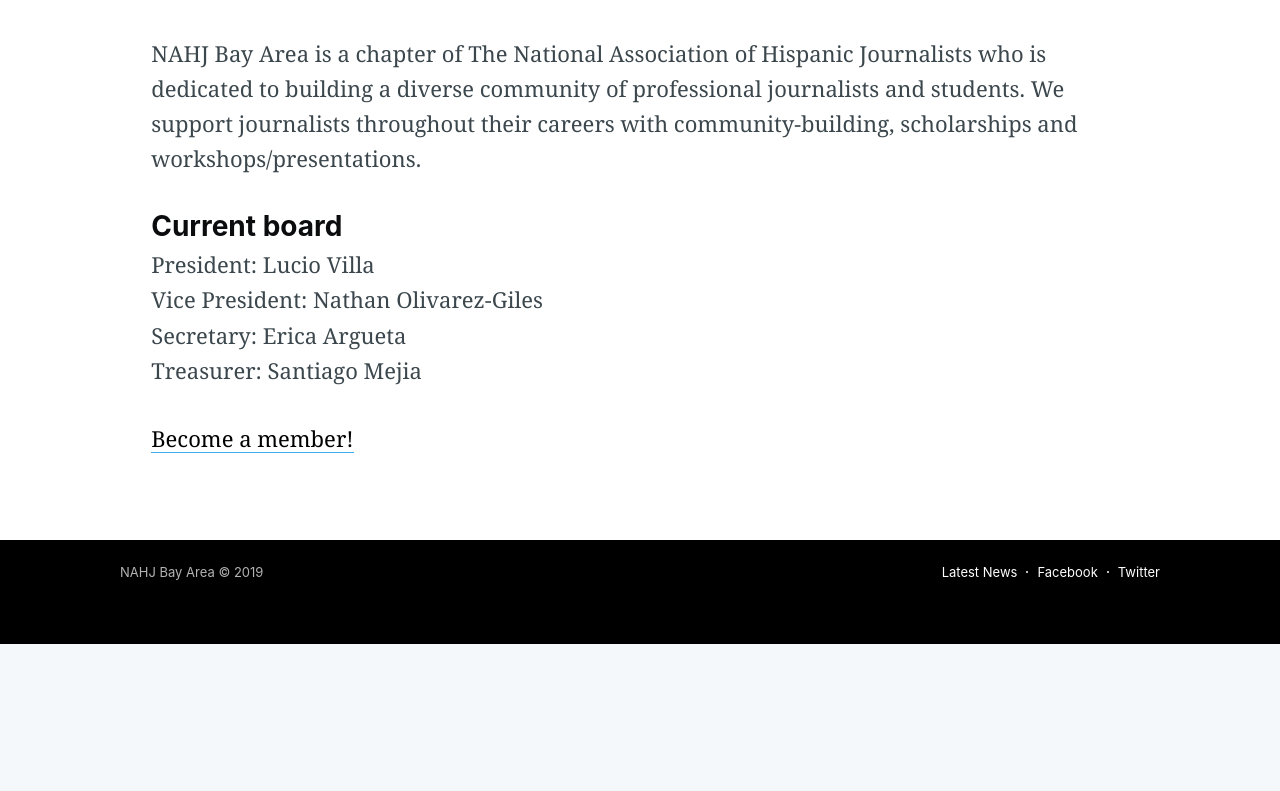
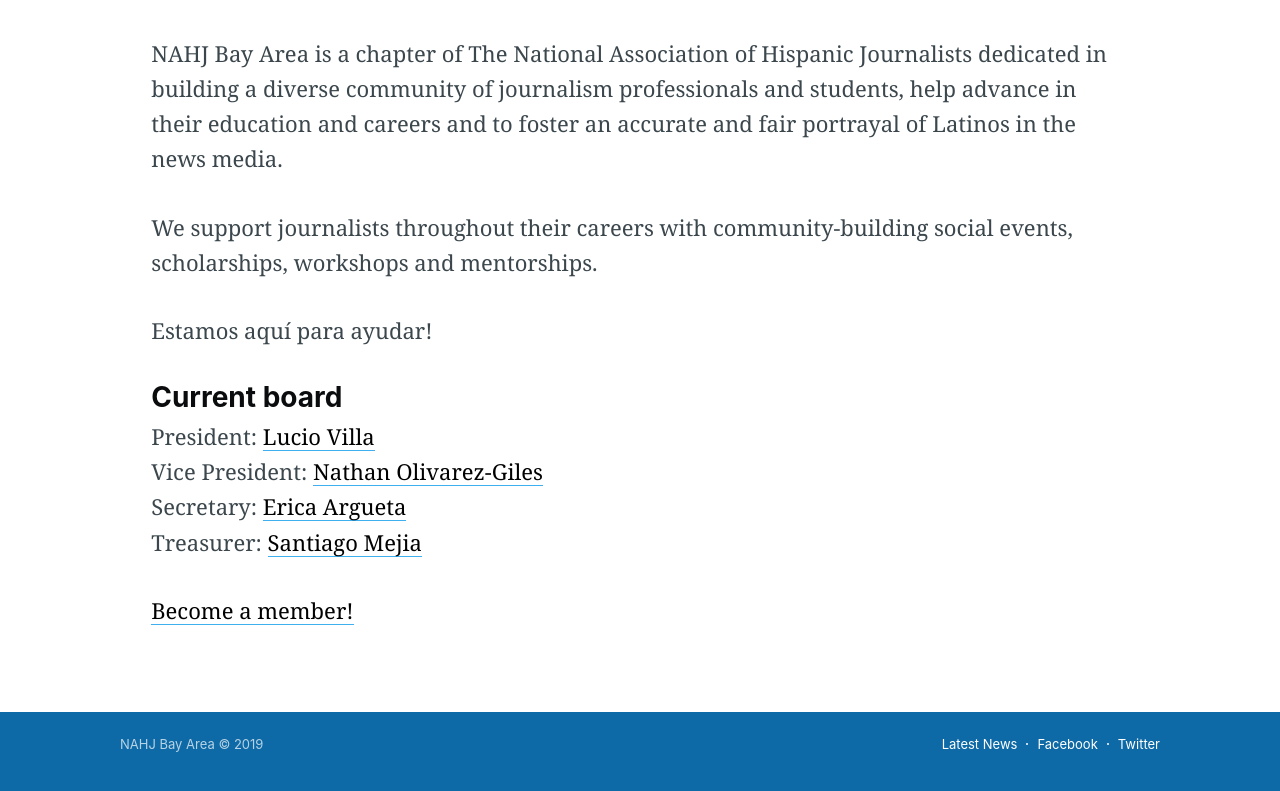
Before and after one commit to luciovilla/nahjbayarea.com, a Gatsby site: page /about in a window 1280 px wide. Shown: the part 201-992 px from the top of the page. Before the commit the page ends 845 px from the top, so only its background shows below. Built offline with nearby package versions, Linux system fonts and the light colour scheme; Gatsby itself is replaced by a stand-in of ours; what rehype-react would draw is missing.

Commit message:
updated github page, added cname, updated dns, updated styles, and whole lot more

```diff
--- a/gatsby-config.js
+++ b/gatsby-config.js
@@ -3,10 +3,10 @@
 module.exports = {
   siteMetadata: {
     title: 'NAHJ Bay Area',
-    description: 'The professional publishing platform',
+    description: 'Dedicated in building a diverse community of journalism professionals and students, help advance in their education and careers and to foster an accurate and fair portrayal of Latinos in the news media.',
     siteUrl: 'https://nahjbayarea.com', // full path to blog - no ending slash
   },
-  pathPrefix: "/nahjbayarea.com", // repo name
+
   plugins: [
     'gatsby-plugin-sharp',
     'gatsby-plugin-less',
@@ -45,7 +45,7 @@
     {
       resolve: 'gatsby-plugin-canonical-urls',
       options: {
-        siteUrl: 'https://gatsby-casper.netlify.com',
+        siteUrl: 'https://nahjbayarea.com',
       },
     },
     'gatsby-plugin-emotion',
@@ -63,7 +63,7 @@
     {
       resolve: `gatsby-plugin-google-analytics`,
       options: {
-        trackingId: 'UA-XXXX-Y',
+        trackingId: 'UA-133194604-1',
         // Puts tracking script in the head instead of the body
         head: true,
         // IP anonymization for GDPR compliance
--- a/src/components/Footer.tsx
+++ b/src/components/Footer.tsx
@@ -13,7 +13,6 @@
   padding-top: 20px;
   padding-bottom: 60px;
   color: #fff;
-  background: ${setLightness('0.0015', colors.darkgrey)};
 `;
 
 const SiteFooterContent = css`
--- a/src/content/2018-09-22-18-johns-bbq.md
+++ b/src/content/2018-09-22-18-johns-bbq.md
@@ -1,6 +1,6 @@
 ---
 layout: post
-title: 2018 John's Annual BBQ
+title: John's Annual BBQ
 date: 2018-09-22T14:00:00Z
 image: img/2018/johnsbbq/group.jpg
 tags:
--- a/src/content/2018-12-01-18-holiday-party.md
+++ b/src/content/2018-12-01-18-holiday-party.md
@@ -1,6 +1,6 @@
 ---
 layout: post
-title: 2018 Holiday Party
+title: Holiday Party
 image: img/2018/holidayparty/group.jpg
 date: 2018-12-01T04:00:00Z
 tags:
--- a/src/content/2019-01-24-general-mixer.md
+++ b/src/content/2019-01-24-general-mixer.md
@@ -2,7 +2,6 @@
 layout: post
 title: General Meeting + Mixer
 date: 2019-01-24T07:03:47.149Z
-image: img/2019/accionlatina/building.jpg
 tags:
   - Events
 draft: false
--- a/src/content/tag.yaml
+++ b/src/content/tag.yaml
@@ -1,5 +1,2 @@
 - id: events
   description: All upcoming and past events
-
-- id: updates
-  description: NAHJ member updates
--- a/src/pages/about.tsx
+++ b/src/pages/about.tsx
@@ -39,15 +39,22 @@
             <div className="post-content">
 
               <p>
-                NAHJ Bay Area is a chapter of The National Association of Hispanic Journalists who is dedicated to building a diverse community of professional journalists and students. We support journalists throughout their careers with community-building, scholarships and workshops/presentations.
+                NAHJ Bay Area is a chapter of The National Association of Hispanic Journalists dedicated in building a diverse community of journalism professionals and students, help advance in their education and careers and to foster an accurate and fair portrayal of Latinos in the news media.
+              </p>
+              <p>
+                We support journalists throughout their careers with community-building social events, scholarships, workshops and mentorships.
+              </p>
+
+              <p>
+                Estamos aquí para ayudar!
               </p>
 
               <h4>Current board</h4>
               <p>
-                President: Lucio Villa<br />
-                Vice President: Nathan Olivarez-Giles<br />
-                Secretary: Erica Argueta<br />
-                Treasurer: Santiago Mejia
+                President: <a href="https://twitter.com/luciovilla" target="_blank">Lucio Villa</a><br />
+                Vice President: <a href="https://twitter.com/nateog" target="_blank">Nathan Olivarez-Giles</a><br />
+                Secretary: <a href="https://twitter.com/EricaArgueta" target="_blank">Erica Argueta</a><br />
+                Treasurer: <a href="https://twitter.com/SantiagoMejia" target="_blank">Santiago Mejia</a>
               </p>
 
               <p><a href="http://nahj.org/membership-2/">Become a member!</a></p>
--- a/src/pages/fellowship.tsx
+++ b/src/pages/fellowship.tsx
@@ -21,7 +21,7 @@
 const Fellowship: React.FunctionComponent = () => (
   <IndexLayout>
     <Helmet>
-      <title>2019 Juan Gonzales Fellowship</title>
+      <title>Juan Gonzales Fellowship</title>
     </Helmet>
     <Wrapper className={`${PageTemplate}`}>
       <header className={`${SiteHeader} ${outer} siteheader`}>
--- a/src/website-config.ts
+++ b/src/website-config.ts
@@ -30,11 +30,12 @@
 
 const config: WebsiteConfig = {
   title: 'NAHJ Bay Area',
-  description: 'NAHJ Bay Area is a chapter of The National Association of Hispanic Journalists who is dedicated to building a diverse community of journalism professionals and students.',
+  description: 'NAHJ Bay Area is a chapter of The National Association of Hispanic Journalists dedicated to building a diverse community of journalism professionals and students.',
+  shareImage: 'img/share.jpg',
   coverImage: 'img/bg.jpg',
   logo: 'img/logo.jpg',
   lang: 'en',
-  siteUrl: 'http://nahjbayarea.com',
+  siteUrl: 'https://nahjbayarea.com',
   facebook: 'https://www.facebook.com/nahjbayarea',
   twitter: 'https://twitter.com/nahjbayarea',
   showSubscribe: true,
```
Also changed, not shown: package.json (+4 -4 lines), src/pages/index.tsx (+9 -2 lines), src/templates/tags.tsx (+0 -7 lines), src/content/img/share.jpg (added), 1 other file.
